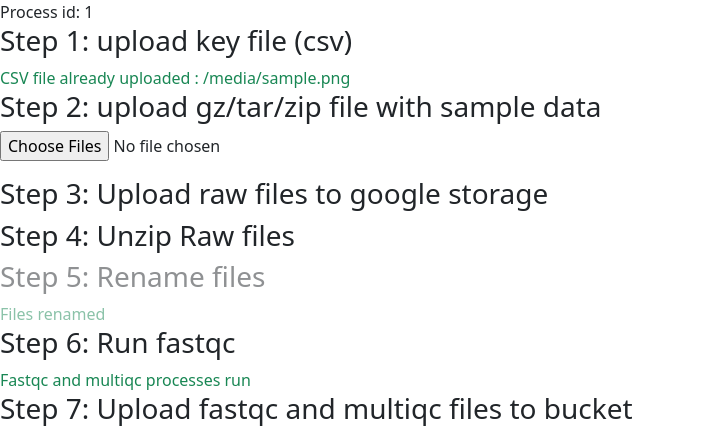
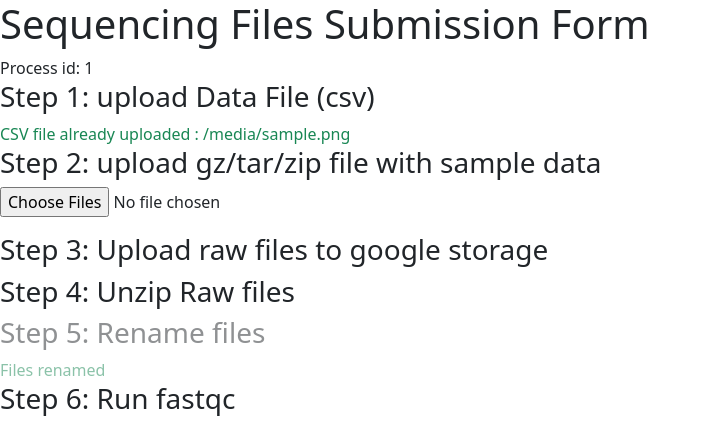
Before and after one commit to SocietyProtectionUndergroundNetworks/sequencing-submission-form, a Flask app: template templates/form.html in a window 1280 px wide. Shown: the top 426 px of the page, without its empty margins (0-710 px from the left). Run offline with Flask 3, Linux system fonts and the light colour scheme; the template is opened without the code that fills it: most values are stand-ins (such as "Sample title", 1, 10 or a date in 2020); some libraries are stand-ins or nearby versions.

Commit message:
Change required csv file to Index_2 from Barcode_1 , and texts on form

```diff
--- a/helpers/csv.py
+++ b/helpers/csv.py
@@ -28,7 +28,7 @@
             'Project',
             'Region',
             'Index_1',
-            'Barcode_2'
+            'Index_2'
         ]
 
         # Compare column names and return a list of mismatched columns
--- a/templates/form.html
+++ b/templates/form.html
@@ -9,10 +9,11 @@
     <title>Upload data</title>
 </head>
 <body>
+    <h1> Sequencing Files Submission Form </h1>
     <div id="msg" class="text-info">{{ msg }}</div>
     <div id="process_id_info">Process id: {{ process_id }}</div>
     <div id="step1">
-      <h3> Step 1: upload key file (csv) </h3>
+      <h3> Step 1: upload Data File (csv) </h3>
       {% if csv_uploaded %}
         <div id="step_1_msg" class="text-success">CSV file already uploaded : {{ csv_filename }}</div>
       {% else %}
```
